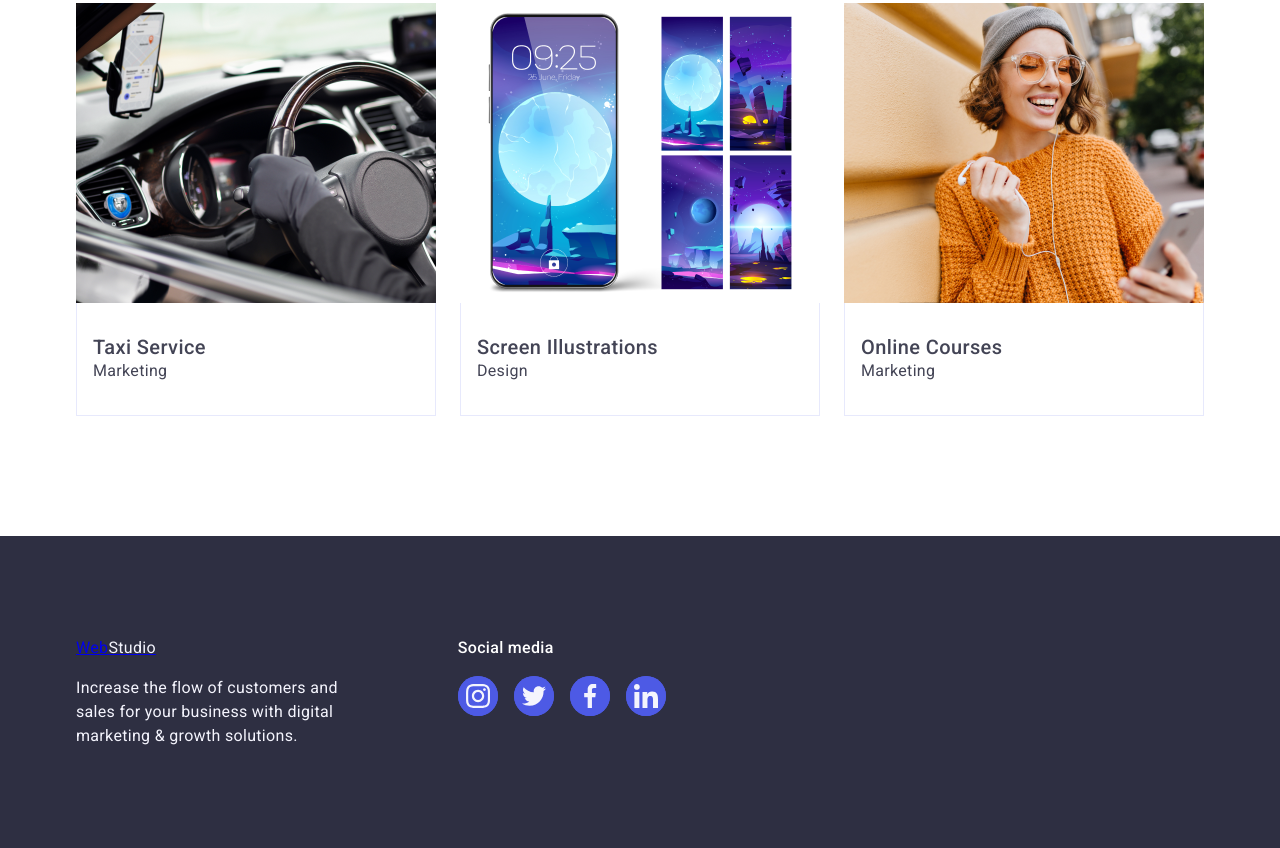
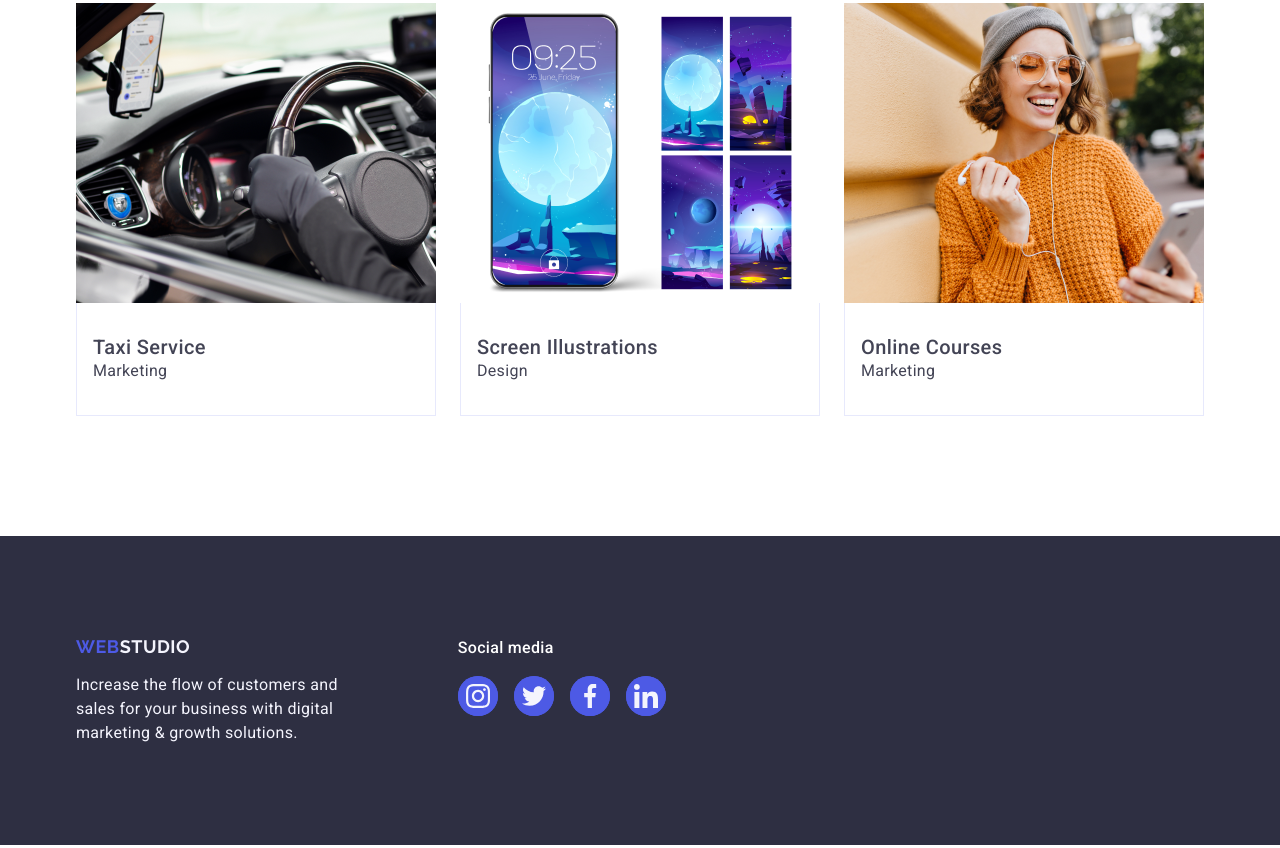
Before and after one commit to host9rror/goit-markup-hw-04, a plain HTML site: page index.html in a window 1280 px wide. Shown: the part 2647-3495 px from the top of the page. Drawn offline with nearby package versions, Linux system fonts and the light colour scheme.

Commit message:
footer logo fixed

```diff
--- a/css/styles.css
+++ b/css/styles.css
@@ -542,10 +542,20 @@ header {
 .logo-footer {
   display: inline-block;
   margin-bottom: 16px;
+  color: var(--IRIS, #4d5ae5);
+  font-family: Raleway;
+  font-size: 18px;
+  font-style: normal;
+  font-weight: 700;
+  line-height: 21px; /* 116.667% */
+  letter-spacing: 0.54px;
+  text-transform: uppercase;
+  text-decoration: none;
 }
 
 .studio-span_ {
   color: #f4f4fd;
+  padding: 24px 0;
 }
 
 .footer-class {
```
